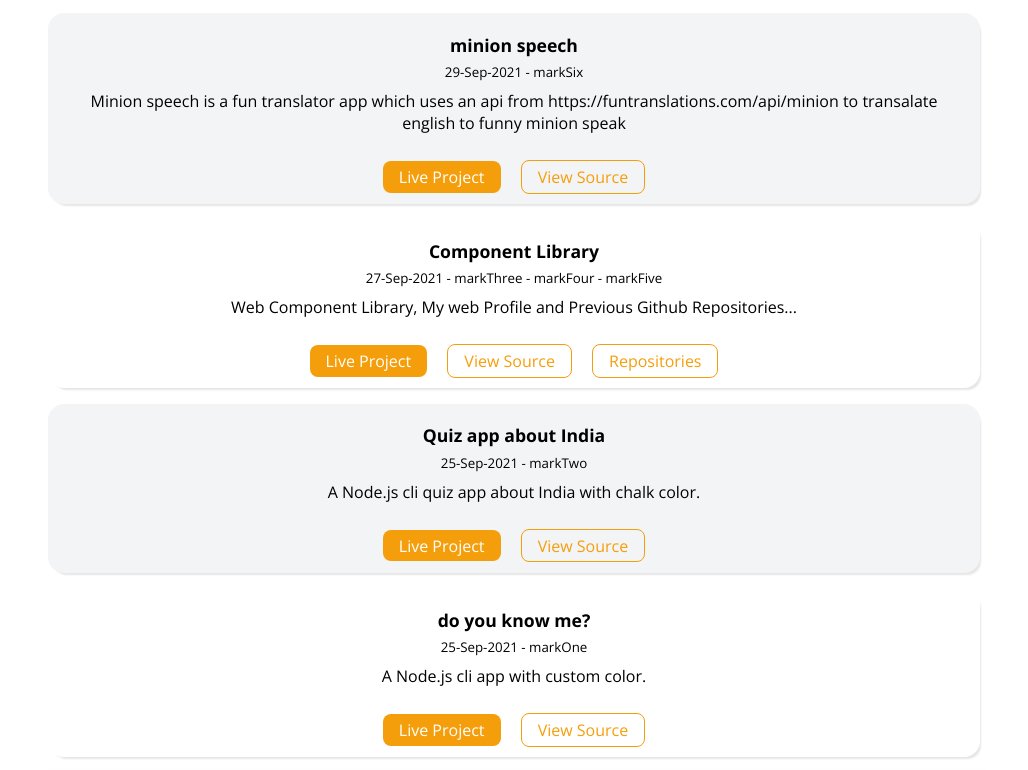
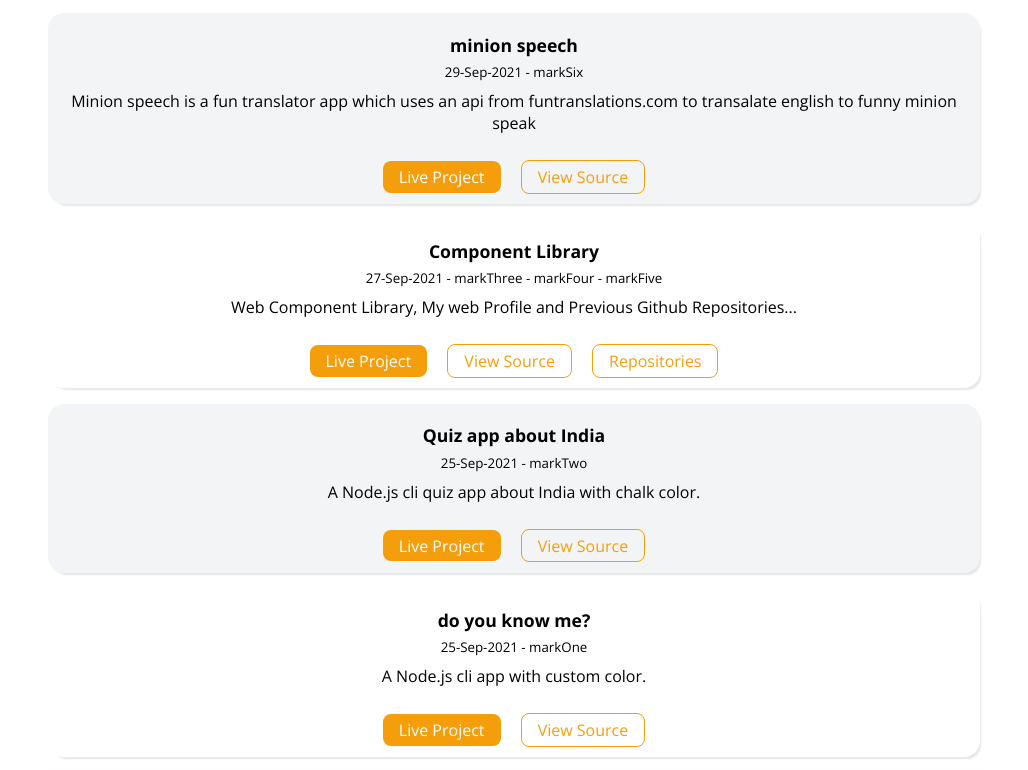
Before and after one commit to bhuphathi/web-profile, a plain HTML site: page projects.html in a window 1280 px wide. Shown: the part 1733-2503 px from the top of the page, without its empty margins (126-1154 px from the left). Drawn offline with nearby package versions, Linux system fonts and the light colour scheme.

Commit message:
refactor

```diff
--- a/projects.html
+++ b/projects.html
@@ -109,7 +109,7 @@
     <section class="section container grey">
         <h2 class="heading-marging-topbottom">minion speech</h2>
         <small>29-Sep-2021 - <span>markSix</span></small>
-        <p class="paragraph-margin-padding">Minion speech is a fun translator app which uses an api from https://funtranslations.com/api/minion to transalate english to funny minion speak</p>
+        <p class="paragraph-margin-padding">Minion speech is a fun translator app which uses an api from funtranslations.com to transalate english to funny minion speak</p>
         <a class="link link-primary" href="https://speak-in-minion.netlify.app/" target="_blank">Live Project</a>
         <a class="link link-secondary" href="https://github.com/bhuphathi/neog-markSix-minionTranslation" target="_blank">View Source</a>
     </section>
```
